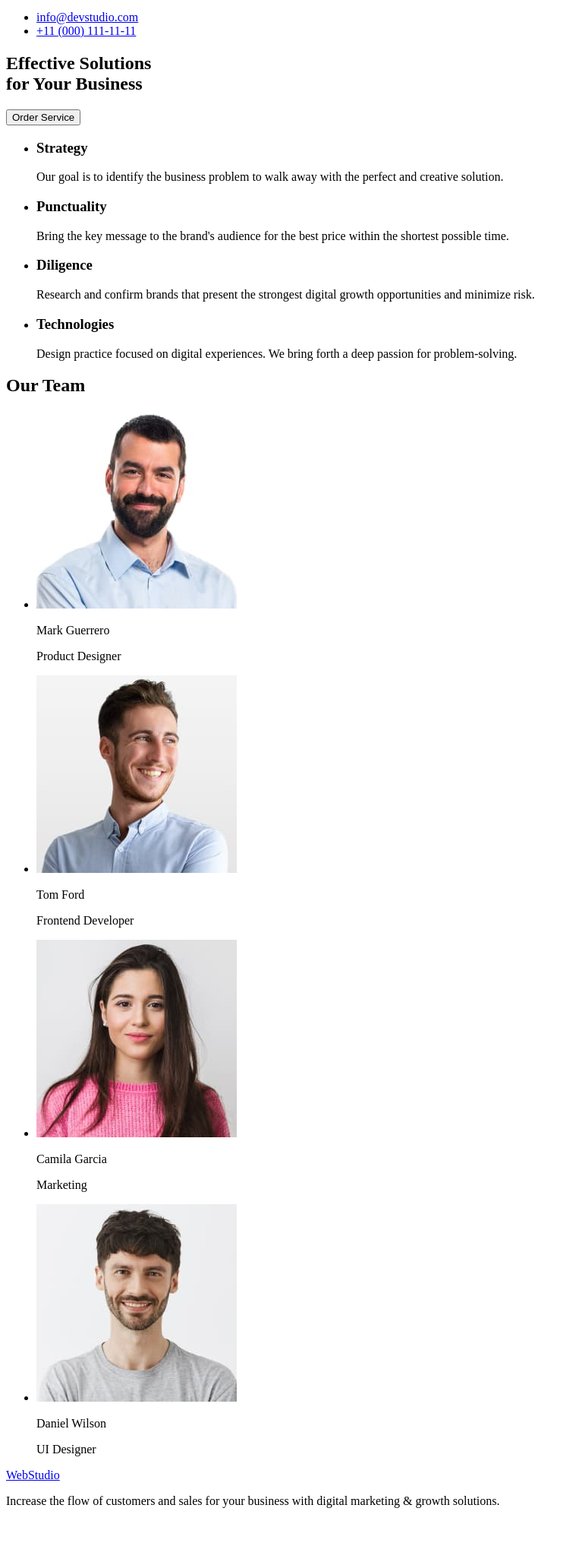
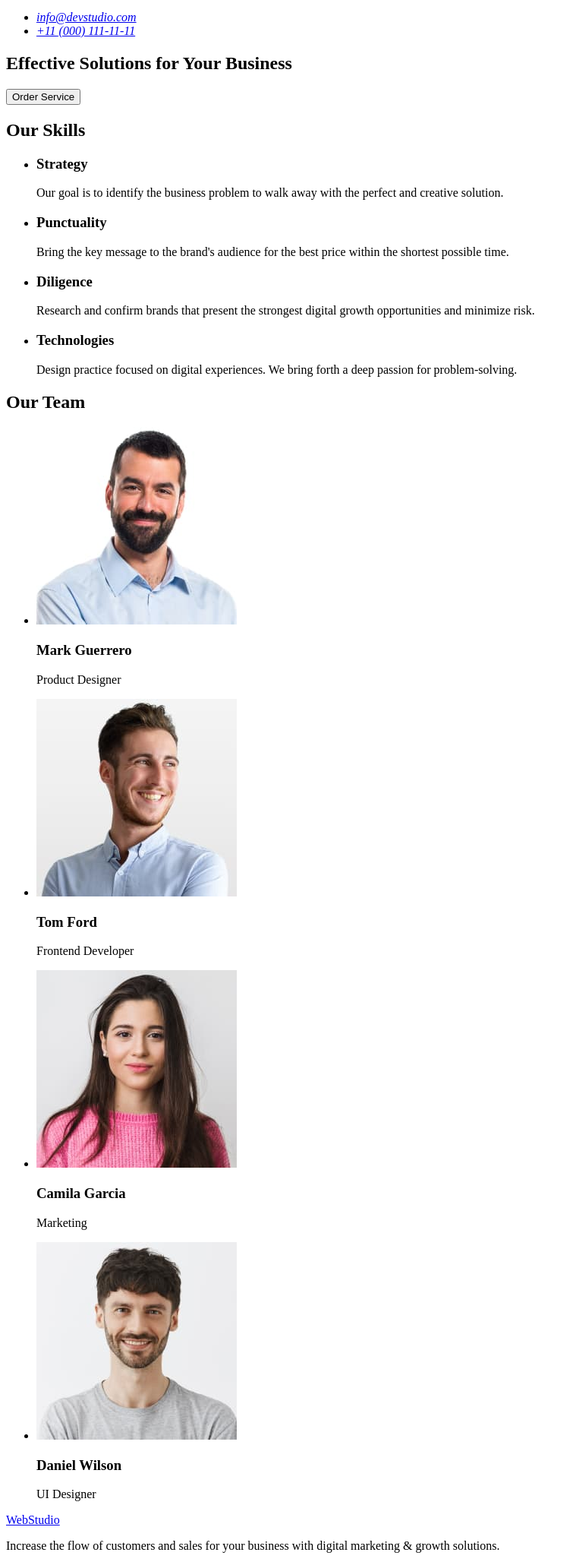
Before and after one commit to NayxieX/goit-markup-hw-01, a plain HTML site: page index.html in a window 1280 px wide. Shown: the part 98-2158 px from the top of the page at 76% size, without its empty margins (0-759 px from the left). Before the commit the page ends 2099 px from the top, so only its background shows below. Drawn offline with Linux system fonts and the light colour scheme.

Commit message:
Upd6
Fixed:

-Header
-Main
-Footer

also got some changes with <img> tag
like file road

```diff
--- a/index.html
+++ b/index.html
@@ -10,7 +10,7 @@
     <header>
       <!-- Navigation of the website -->
       <nav>
-        <a href="/"> <span class="Web-logo">Web</span>Studio</a>
+        <a href="/">WebStudio</a>
 
         <ul>
           <li><a class="link" href="">Studio</a></li>
@@ -20,22 +20,25 @@
       </nav>
 
       <!-- Contact information -->
-      <ul>
-        <li><a href="mailto:info@devstudio.com">info@devstudio.com</a></li>
-        <li><a href="tel:++110001111111">+11 (000) 111-11-11</a></li>
-      </ul>
+      <address>
+        <ul>
+          <li><a href="mailto:info@devstudio.com">info@devstudio.com</a></li>
+          <li><a href="tel:+110001111111">+11 (000) 111-11-11</a></li>
+        </ul>
+      </address>
     </header>
 
     <!-- Main of the website -->
     <main>
       <!-- Hero section -->
       <section>
-        <h1>Effective Solutions <br />for Your Business</h1>
+        <h1>Effective Solutions for Your Business</h1>
         <button type="button">Order Service</button>
       </section>
 
       <!-- Section 1 -->
       <section>
+        <h2>Our Skills</h2>
         <ul>
           <li>
             <h3>Strategy</h3>
@@ -75,42 +78,42 @@
         <ul>
           <li>
             <img
-              src="images/img_mark-guerrero.jpg"
+              src="./images/img_mark-guerrero.jpg"
               alt="Mark Guerrero profile photo"
               width="264"
               height="260"
             />
-            <p>Mark Guerrero</p>
+            <h3>Mark Guerrero</h3>
             <p>Product Designer</p>
           </li>
           <li>
             <img
-              src="images/img_tom-ford.jpg"
+              src="./images/img_tom-ford.jpg"
               alt="Tom Ford profile photo"
               width="264"
               height="260"
             />
-            <p>Tom Ford</p>
+            <h3>Tom Ford</h3>
             <p>Frontend Developer</p>
           </li>
           <li>
             <img
-              src="images/img_camila-garcia.jpg"
+              src="./images/img_camila-garcia.jpg"
               alt="Camila Garcia profile photo"
               width="264"
               height="260"
             />
-            <p>Camila Garcia</p>
+            <h3>Camila Garcia</h3>
             <p>Marketing</p>
           </li>
           <li>
             <img
-              src="images/img_daniel-wilson.jpg"
+              src="./images/img_daniel-wilson.jpg"
               alt="Daniel Wilson profile photo"
               width="264"
               height="260"
             />
-            <p>Daniel Wilson</p>
+            <h3>Daniel Wilson</h3>
             <p>UI Designer</p>
           </li>
         </ul>
@@ -119,7 +122,7 @@
 
     <!-- Footer of the website -->
     <footer>
-      <a href="/"> <span class="Web-logo">Web</span>Studio</a>
+      <a href="/">WebStudio</a>
       <p>
         Increase the flow of customers and sales for your business with digital
         marketing & growth solutions.
```
